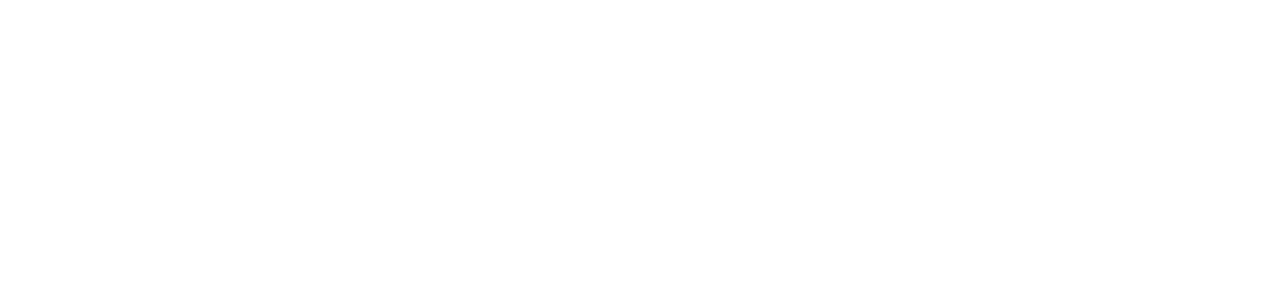
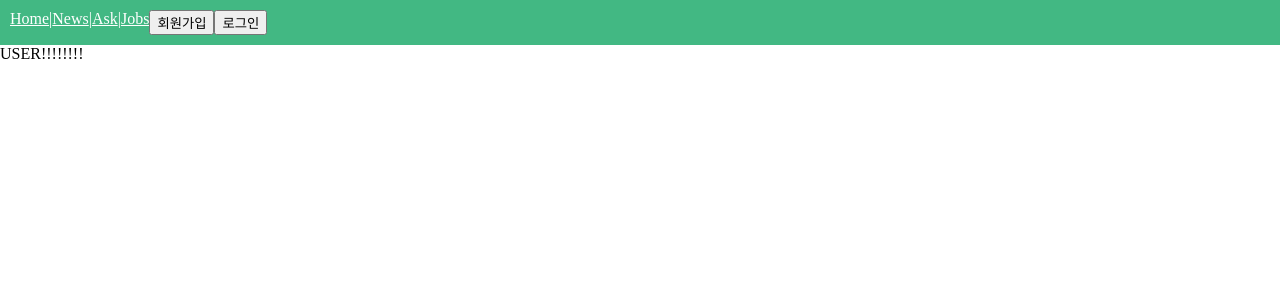
Before and after one commit to jjhw0106/vue-advanced, a Vue app: page /user in a window 1280 px wide. Before the commit this address had no page. Shown: the top 300 px of the page. Built offline with nearby package versions, Linux system fonts and the light colour scheme.

Commit message:
Feat: router 기능 완료

```diff
--- a/src/App.vue
+++ b/src/App.vue
@@ -2,18 +2,22 @@
   <div id="app">
     <!-- <img alt="Vue logo" src="./assets/logo.png"> -->
     <!-- <HelloWorld msg="Welcome to Your Vue.js App"/> -->
+    <tool-bar></tool-bar>
     <router-view></router-view>
   </div>
 </template>
 
 <script>
+import ToolBar from './components/ToolBar.vue'
 
 export default {
+  components: { ToolBar },
 }
 </script>
 
 <style>
-#app {
+#app
+ToolBar {
   font-family: Avenir, Helvetica, Arial, sans-serif;
   -webkit-font-smoothing: antialiased;
   -moz-osx-font-smoothing: grayscale;
@@ -21,4 +25,8 @@
   color: #2c3e50;
   margin-top: 60px;
 }
+body {
+  padding: 0;
+  margin: 0;
+}
 </style>
--- /dev/null
+++ b/src/components/ToolBar.vue
@@ -0,0 +1,33 @@
+<template>
+  <div class="header">
+    <router-link to="/">Home</router-link> |
+    <router-link to="/news">News</router-link> |
+    <router-link to="/ask">Ask</router-link> |
+    <router-link to="/jobs">Jobs</router-link>
+    <home-view>ddd</home-view>
+  </div>
+</template>
+
+<script>
+import HomeView from '@/views/HomeView.vue'
+
+export default {
+  components: { HomeView },
+}
+</script>
+
+<style s
+HomeViewcoped>
+.header {
+  color: white;
+  background-color: #42b883;
+  display: flex;
+  padding: 10px 10px 10px;
+}
+.header a {
+  color: white
+}
+.header .router-link-exact-active {
+  color: #65495e;
+}
+</style>
--- a/src/main.js
+++ b/src/main.js
@@ -1,6 +1,6 @@
 import { createApp } from 'vue';
 import App from './App.vue';
-import router  from './router';
+import router from './routes';
 
 const app = createApp(App);
 app.use(router);
--- /dev/null
+++ b/src/views/HomeView.vue
@@ -0,0 +1,20 @@
+<template>
+  <div>
+    <button>
+      회원가입
+    </button>
+    <button>
+      로그인
+    </button>
+  </div>
+</template>
+
+<script>
+export default {
+
+}
+</script>
+
+<style>
+
+</style>
--- /dev/null
+++ b/src/views/UserView.vue
@@ -0,0 +1,15 @@
+<template>
+  <div>
+    USER!!!!!!!!
+  </div>
+</template>
+
+<script>
+export default {
+
+}
+</script>
+
+<style>
+
+</style>
```
Also changed, not shown: src/router/index.js (deleted, +0 -26 lines), src/routes/index.js (added, +37 -0 lines), src/views/ItemView.vue (added, +13 -0 lines).
